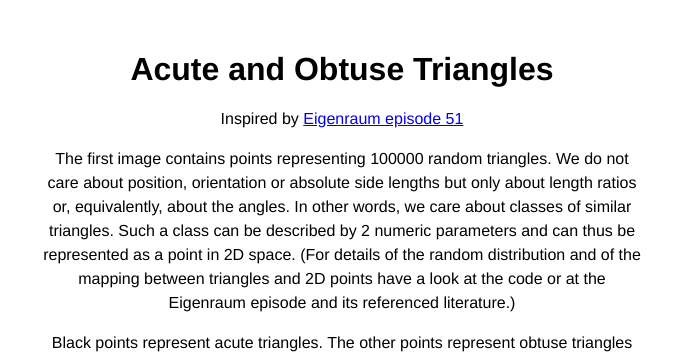
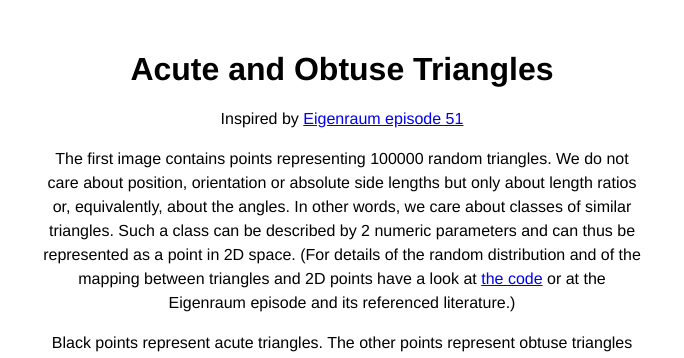
Before and after one commit to hcschuetz/acute-obtuse-triangles, a Preact app: page / in a window 1280 px wide. Shown: the top 358 px of the page, without its empty margins (298-982 px from the left). Built offline with nearby package versions, Linux system fonts and the light colour scheme.

Commit message:
added link to code; built

```diff
--- a/src/app.tsx
+++ b/src/app.tsx
@@ -194,7 +194,10 @@ export function App() {
           and can thus be represented as a point in 2D space.
           (For details of the random distribution
           and of the mapping between triangles and 2D points
-          have a look at the code
+          have a look at
+          {} <a href="https://github.com/hcschuetz/acute-obtuse-triangles"
+            target="_blank" rel="noopener noreferrer"
+            >the code</a> {}
           or at the Eigenraum episode and its referenced literature.)
         </p>
         <p>
```
Also changed, not shown: 2 other files (tests, documents, lock files or other folders).
